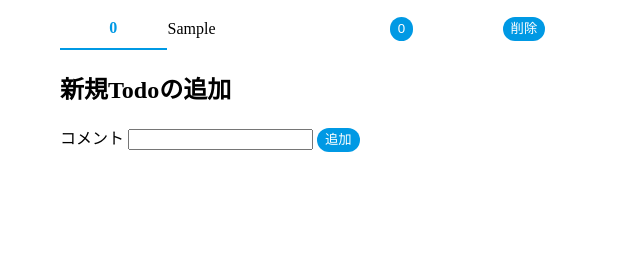
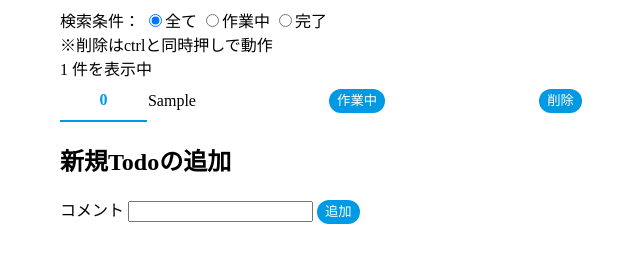
Before and after one commit to Ako-k/vue_tuto, a plain HTML site: page index.html in a window 1280 px wide. Both pictures are taken after typing "Sample" into the empty fields and a click on the button "追加". Shown: the whole page, without its empty margins (260-900 px from the left). Drawn offline with nearby package versions, Linux system fonts and the light colour scheme.

Commit message:
STEP13まで完了

```diff
--- a/index.html
+++ b/index.html
@@ -9,16 +9,25 @@
 
   <body>
     <div id="app">
+      検索条件：
+      <label v-for="label in options">
+        <input type="radio"
+          v-model="current"
+          v-bind:value="label.value">{{ label.label }}
+      </label>
+      <div>※削除はctrlと同時押しで動作</div>
+
       <table>
         <thead>
-          <tr v-for="item in todos" v-bind:key="item.id">
+          {{ computedTodos.length }} 件を表示中
+          <tr v-for="item in computedTodos" v-bind:key="item.id">
             <!-- forループ -->
             <th> {{ item.id }} </th>
             <td> {{ item.comment }} </td>
             <td class="button">
               <!-- 状態変更用ボタン　-->
               <button v-on:click="doChangeState(item)">
-                {{ item.state }}
+                {{ labels[item.state] }}
               </button>
             </td>
             <td class="button">
--- a/main.js
+++ b/main.js
@@ -21,7 +21,14 @@ var todoStorage = {
 const app = new Vue({
   el: '#app',
   data: {
-    todos: []
+    todos: [],
+    options: [
+      { value: -1, label: '全て'},
+      { value: 0, label: '作業中' },
+      { value: 1, label: '完了' },
+    ],
+    // 選択中のvalueデータ 初期値は-1
+    current : -1
   },
 
   methods: {
@@ -66,6 +73,21 @@ const app = new Vue({
 
   created() {
     this.todos = todoStorage.fetch()
-  }
+  },
+
+  computed: {
+    computedTodos: function() {
+      return this.todos.filter(function(el){
+        return this.current < 0 ? true : this.current === el.state
+      }, this)
+    },
+    labels() {
+      return this.options.reduce(function(a, b) {
+        return Object.assign(a, { [b.value]: b.label })
+      }, {})
+    },
+
+  },
+
 
 })
```
